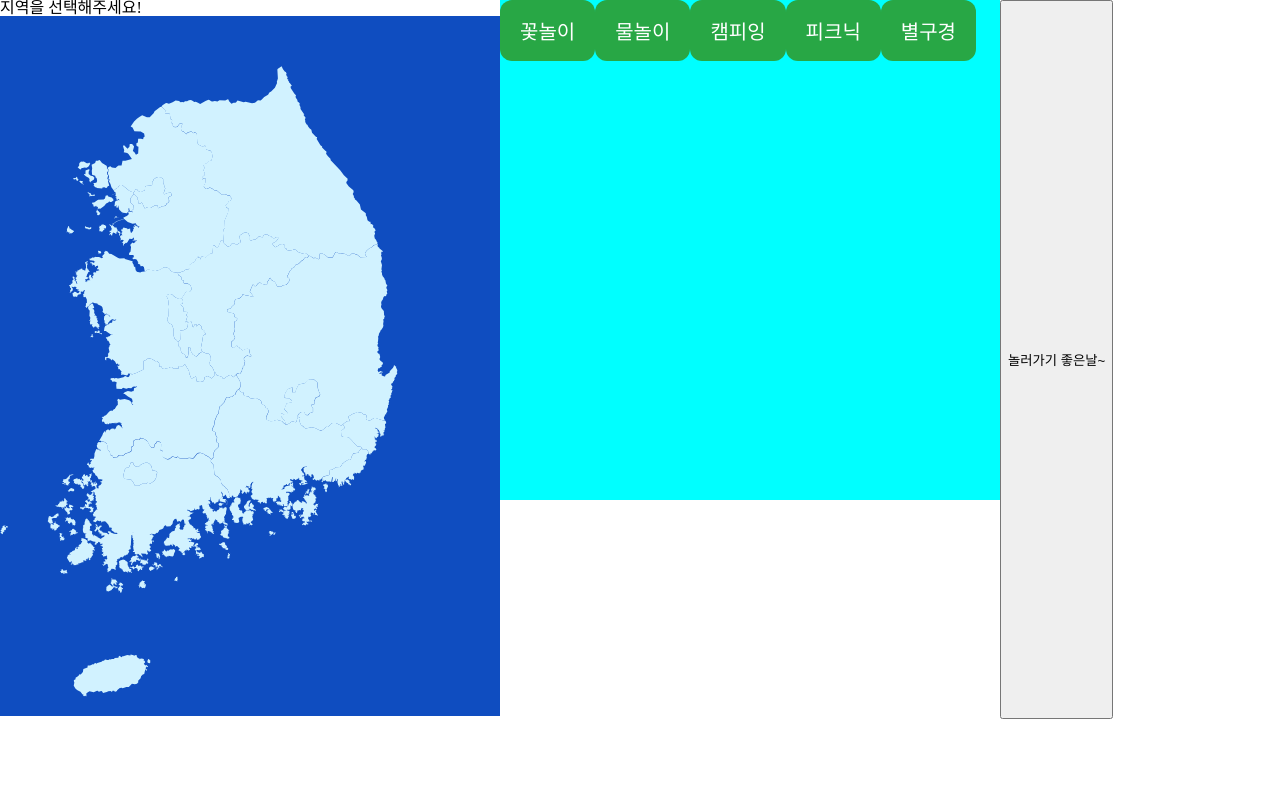
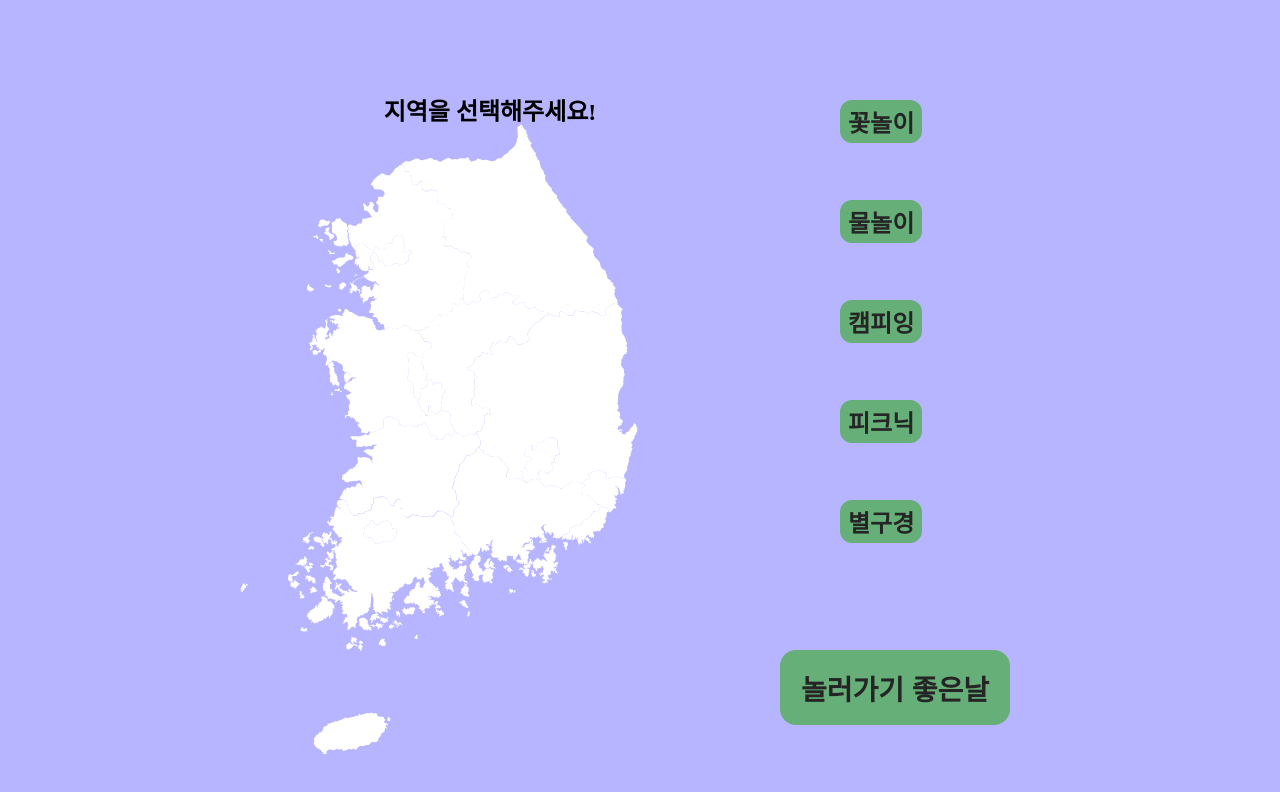
Before and after one commit to Seobeomsu/2023_Open_Source_Project, a React (Vite) app in the folder frontend/: page /Home in a window 1280 px wide. Shown: the top 792 px of the page. Built offline with nearby package versions, Linux system fonts and the light colour scheme.

Commit message:
Add : Home Start animation

```diff
--- a/frontend/src/components/Button.jsx
+++ b/frontend/src/components/Button.jsx
@@ -13,13 +13,13 @@ const SIZES = {
     --button-radius: 8px;
   `,
   lg: css`
-    --button-font-size: 1.25rem;
-    --button-padding: 16px 20px;
+    --button-font-size: 1.5rem;
+    --button-padding: 4px 8px;
     --button-radius: 12px;
   `
 };
 
-const VARIANTS = {
+const VARIS = {
   success: css`
     --button-color: #ffffff;
     --button-bg-color: #28a745;
@@ -36,18 +36,18 @@ const VARIANTS = {
     --button-hover-bg-color: #e0a800;
   `,
   activity: css`
-    --button-color: #ffffff;
-    --button-bg-color: #28a745;
+    --button-color: #252525;
+    --button-bg-color: #67af78;
     --button-hover-bg-color: #e0a800;
     --button-focus-bg-color: #dc3545;
   `
 };
 
-function Button({disabled, size, variant, context}) {
+function Button({disabled, size, vari, context}) {
   const { setactivity } = useStore()
 
   const sizeStyle = SIZES[size];
-  const variantStyle = VARIANTS[variant];
+  const variStyle = VARIS[vari];
 
   function buttonClick(){
     setactivity(context);
@@ -57,7 +57,7 @@ function Button({disabled, size, variant, context}) {
     <StyledButton
       disabled={disabled}
       sizeStyle={sizeStyle}
-      variantStyle={variantStyle}
+      variStyle={variStyle}
       onClick={buttonClick}
     >
       {context}
@@ -67,12 +67,11 @@ function Button({disabled, size, variant, context}) {
 
 const StyledButton = styled.button`
   ${(p) => p.sizeStyle}
-  ${(p) => p.variantStyle}
-
-  margin: 0;
-  border: none;
+  ${(p) => p.variStyle}
+  border: solid 0px #2402e2;
   cursor: pointer;
   font-family: "Noto Sans KR", sans-serif;
+  font-weight: 700;
   font-size: var(--button-font-size, 1rem);
   padding: var(--button-padding, 12px 16px);
   border-radius: var(--button-radius, 8px);
--- /dev/null
+++ b/frontend/src/components/GoodDayButton.jsx
@@ -0,0 +1,53 @@
+import React from 'react'
+import { useNavigate } from 'react-router-dom';
+import useStore from './HomeStore';
+import styled from 'styled-components';
+
+const Button = styled.button`
+  width: 230px;
+  height: 75px;
+  border-radius: 16px;
+  margin-top: 50px;
+  margin-left : 40px;
+  text-align: center;
+  font-size: 28px;
+  font-weight: bold;
+  font-family: "Noto Sans KR", sans-serif;
+  color: #252525;
+  background-color: #67af78;
+  border: 0;
+
+  &:hover{
+    background: #e0a800;
+    transition: 0.5s;
+  }
+  &:focus {
+    background-color: #dc3545;
+  }
+  &:active{}
+`
+
+export default function GoodDayButton() {
+  const { activity, legioncode, sethomevisible } = useStore()
+  const Navigate = useNavigate();
+
+  function GoodDayConvert(){
+    console.log(activity,legioncode)
+    if(!(activity==null) && !(legioncode==null)){
+      Navigate("/GoodDay");
+      // axios 연결 들어갈자리
+      //const timer = setTimeout(() => {
+      //  Navigate("/GoodDay");
+      //}, 2000);
+    }else if(activity==null && legioncode==null){
+     console.log("지역과 활동을 선택해주세요!");
+    }else if(activity == null){
+      console.log("활동을 선택해주세요!");
+    }else if(legioncode == null){
+      console.log("지역을 선택해주세요!");
+    }
+  }
+  return (
+    <Button onClick={GoodDayConvert}>놀러가기 좋은날</Button>
+  )
+}
--- a/frontend/src/components/HomeStore.js
+++ b/frontend/src/components/HomeStore.js
@@ -3,8 +3,10 @@ import {create} from 'zustand'
 const useStore = create(set => ({
   legioncode: null,
   activity: null,
+  homevisible: 1, // true
   setlegioncode: (legioncode) => set(legioncode = {legioncode}),
-  setactivity: (activity) => set(activity = {activity})
+  setactivity: (activity) => set(activity = {activity}),
+  sethomevisible: (homevisible) => set(homevisible = {homevisible}),
 }))
 
 export default useStore
--- a/frontend/src/components/LeisureSelectbox.jsx
+++ b/frontend/src/components/LeisureSelectbox.jsx
@@ -1,30 +1,74 @@
 import React from 'react'
 import Button from './button'
 import styled from 'styled-components'
-
-const OPTIONS = [
-  { value : "0",name:"꽃놀이"},
-  { value : "1",name:"물놀이"},
-  { value : "2",name:"캠핑"},
-  { value : "3",name:"피크닉"},
-  { value : "4",name:"별구경"},
-]
+import GoodDayButton from './GoodDayButton'
+import { motion } from "framer-motion"
 
 const Wrapper = styled.div`
   display: block;
-  width: 500px;
-  height: 500px;;
-  background-color: aqua;
+  width: 300px;
+  height: 700px;
+  margin-top: auto;
+  margin-bottom: auto;
+  ul{
+    width: 300px;
+    height: 500px;
+  }
+  li{
+    padding: auto;
+    justify-content: center;
+    width: 150px;
+    height: 100px;
+    margin-left: 100px;
+  }
 `
 
 export default function LeisureSelectbox() {
+  const open = {
+		hidden: { opacity: 0, y: 0 },
+    visible: { opacity: 1, y: 0,
+			transition: {
+				duration : 1
+			 } }
+	}
+
+  const list = {
+    hidden: {opacity:0} ,
+    visible:{
+      opacity:1,
+      transition:{
+        when: "beforeChildren",
+        staggerChildren : 0.4
+    }}
+  }
+
+  const item = {
+    hidden: {opacity: 0, y: 50},
+    visible: {opacity:1, y: 0}
+  }
+
   return (
     <Wrapper>
-        <Button variant="activity" size="lg" context="꽃놀이"/>
-        <Button variant="activity" size="lg" context="물놀이"/>
-        <Button variant="activity" size="lg" context="캠피잉"/>
-        <Button variant="activity" size="lg" context="피크닉"/>
-        <Button variant="activity" size="lg" context="별구경"/>
+      <motion.ul variants={list} initial="hidden" animate="visible">
+        <motion.li variants={item}>
+          <Button vari="activity" size="lg" context="꽃놀이"/>
+        </motion.li>
+        <motion.li variants={item}>
+          <Button vari="activity" size="lg" context="물놀이"/>
+        </motion.li>
+        <motion.li variants={item}>
+          <Button vari="activity" size="lg" context="캠피잉"/>
+        </motion.li>
+        <motion.li variants={item}>
+          <Button vari="activity" size="lg" context="피크닉"/>
+        </motion.li>
+        <motion.li variants={item}>
+          <Button vari="activity" size="lg" context="별구경"/>
+        </motion.li>
+      </motion.ul>
+      <motion.div variants={open} initial="hidden" animate="visible">
+        <GoodDayButton/>
+      </motion.div>
     </Wrapper>
   )
 }
--- a/frontend/src/components/Map.jsx
+++ b/frontend/src/components/Map.jsx
@@ -1,22 +1,37 @@
 import React, { useState } from 'react';
 import styled from 'styled-components';
 import useStore from './HomeStore';
+import { motion } from 'framer-motion';
 
 const Wrapper = styled.div`
 	display: block;
+	margin-top: 100px;
 `
 
 const Svg = styled.svg`
-	background-color: #0f4dc0;
 	width: 500px;
 	height: 700px;
-	path{	fill: #d1f2ff; }
+	path{	fill: #ffffff; }
 	path:hover { fill: #fbce7b; transition: 0.5s; }
+`
+
+const Text = styled.div`
+	text-align: center;
+	font-size: 24px;
+	font-weight: 700;
 `
 
 export default function Map(){
 	const [legioncode , setLegion] = useState(0);
 	const { setlegioncode } = useStore()
+
+	const open = {
+		hidden: { opacity: 0, y: 0 },
+    visible: { opacity: 1, y: 0,
+			transition: {
+				duration : 1
+			 } }
+	}
 
 	function mapclick(legion){
 		fillPath(legion.code);
@@ -38,11 +53,12 @@ export default function Map(){
 	}
 
   return(
+		<motion.div variants={open} initial="hidden" animate="visible">
 			<Wrapper>
-			{!(legioncode) && (<p>지역을 선택해주세요!</p>)}{!!(legioncode) && (<p>선택한 지역은 {legioncode.name}입니다.</p>)}
+				<Text>{!(legioncode) && (<p>지역을 선택해주세요!</p>)}{!!(legioncode) && (<p>선택한 지역은 "{legioncode.name}"입니다.</p>)}</Text>
 				<Svg
 					xmlns="http://www.w3.org/2000/svg"
-				viewBox="0 -50 500 700"
+					viewBox="0 0 500 700"
 					aria-label="Map of South Korea"
 				>
 					<path
@@ -150,5 +166,6 @@ export default function Map(){
 					/>
 				</Svg>
 			</Wrapper>
+		</motion.div>
   )
 }
--- a/frontend/src/pages/Home.jsx
+++ b/frontend/src/pages/Home.jsx
@@ -1,29 +1,23 @@
-import React from 'react'
+import React, { useEffect } from 'react'
 import LeisureSelectbox from '../components/LeisureSelectbox'
-import { useNavigate } from 'react-router-dom'
 import Map from '../components/Map'
 import styled from 'styled-components'
-import useStore from '../components/HomeStore'
 
-const Wrapper = styled.div`
+const Wrap = styled.div`
+  height: 900px;
   display : flex;
+  justify-content: center;
+  background-color: #b7b5ff;
 `
 
+
 export default function Home() {
-  const { activity, legioncode } = useStore()
 
-  const Navigate = useNavigate();
-
-  function GoodDayConvert(){
-    console.log(activity,legioncode)
-   //Navigate("/GoodDay")
-  }
 
   return (
-    <Wrapper>
-      <Map/>
-      <LeisureSelectbox></LeisureSelectbox>
-      <button onClick={GoodDayConvert}>놀러가기 좋은날~</button>
-    </Wrapper>
+      <Wrap>
+        <Map/>
+        <LeisureSelectbox/>
+     </Wrap>
   )
 }
```
Lines whose indentation alone changed are shown as unchanged.
